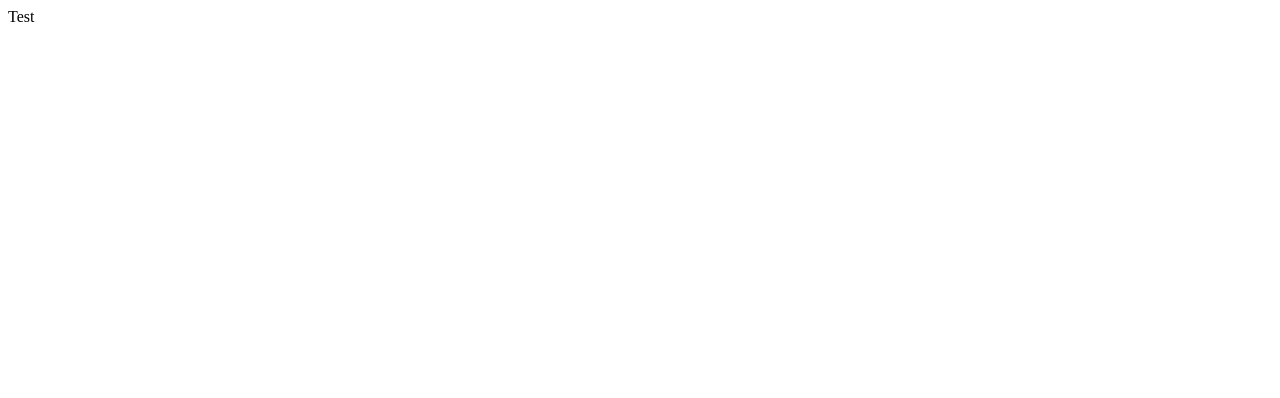
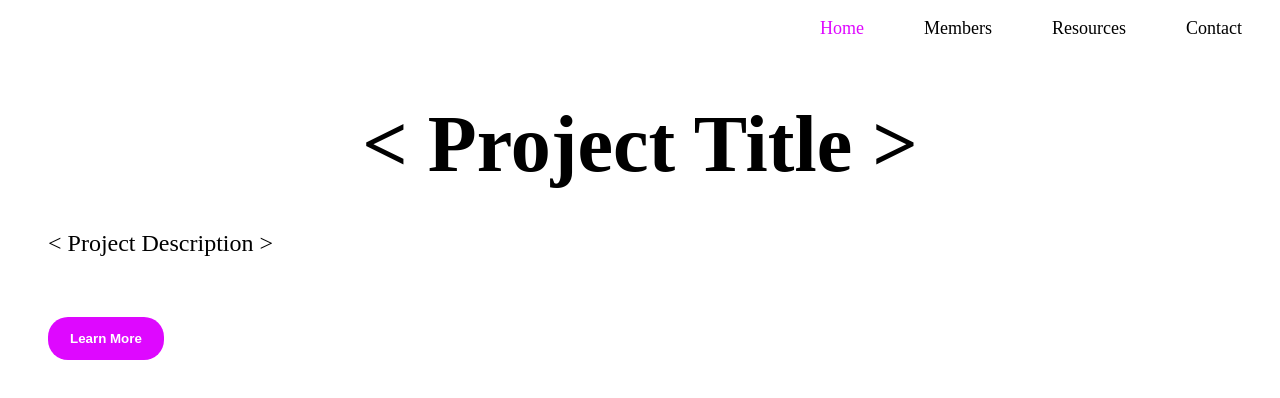
Before and after one commit to Jawadtp/Web-Programming-Project, a plain HTML site: page index.html in a window 1280 px wide. Drawn offline with Linux system fonts and the light colour scheme.

Commit message:
updated index

```diff
--- a/index.html
+++ b/index.html
@@ -1,12 +1,29 @@
 <!DOCTYPE html>
 <html lang="en">
 <head>
+    <link rel="stylesheet" href="styles.css">
+    <script src="script.js"></script>
+
     <meta charset="UTF-8">
     <meta http-equiv="X-UA-Compatible" content="IE=edge">
     <meta name="viewport" content="width=device-width, initial-scale=1.0">
-    <title>Document</title>
+    <title>Home</title>
 </head>
-<body>
-    Test
+<body onload="pageLoaded()">
+    <div class="topnav">
+        <a class="linkButton homeLink" href="home.html">Home</a>
+        <a class="linkButton membersLink" href="members.html">Members</a>
+        <a class="linkButton resourcesLink" href="resources.html">Resources</a>
+        <a class="linkButton contactLink" href="contact.html">Contact</a>
+      </div>
+
+      <div class="titleText"> < Project Title > </div>
+      <p class="projectDescription">
+        < Project Description >
+      </p>
+
+      <button class="learnMoreBtn">
+        Learn More
+      </button>
 </body>
 </html>
```
